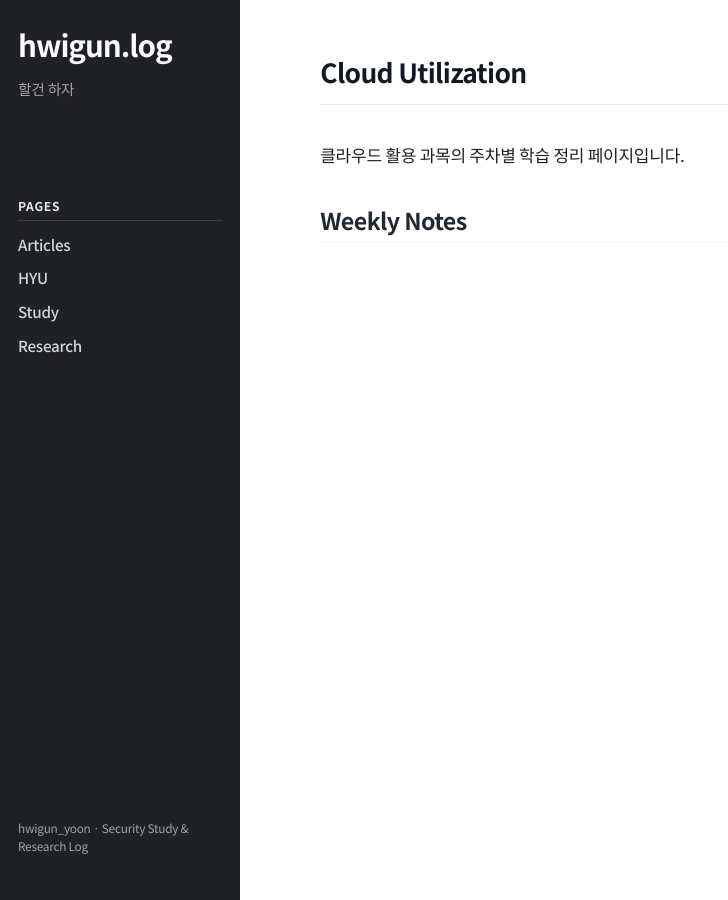
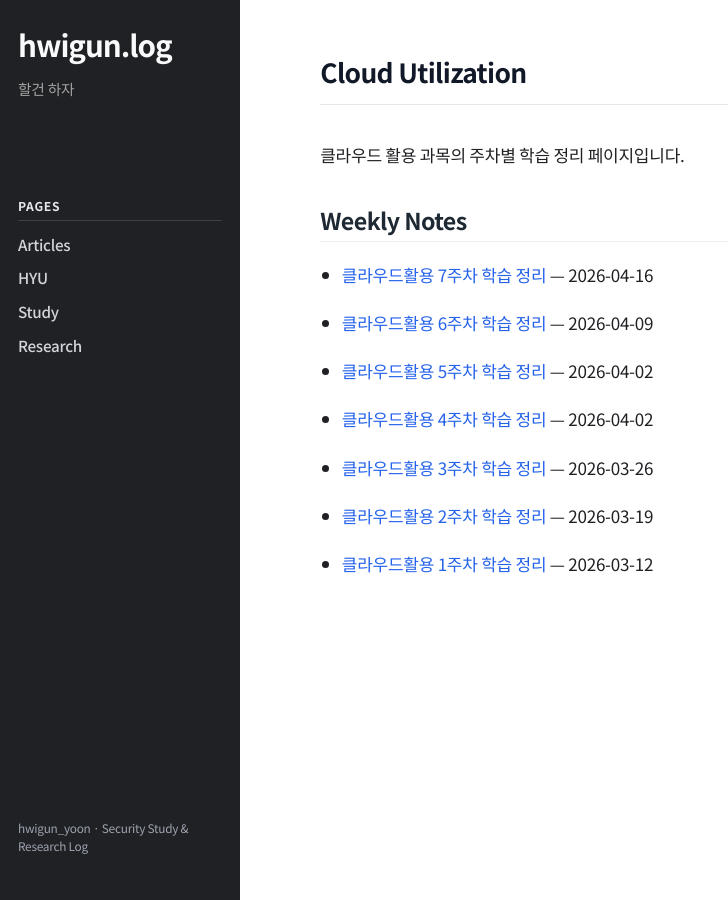
Before and after one commit to Hwigun46/Hwigun46.github.io, a Jekyll site: the page built from cloud-utilization.md, in a window 1280 px wide. Shown: the whole page, without its empty margins (0-728 px from the left). Built offline with Jekyll 4.4.1, drawn with Linux system fonts in a browser that asks for light colours; some web fonts are replaced.

Commit message:
fix setting

```diff
--- a/cloud-utilization.md
+++ b/cloud-utilization.md
@@ -9,7 +9,7 @@ permalink: /hyu/cloud-utilization/
 ## Weekly Notes
 
 {% for post in site.posts %}
-{% if post.categories contains "hyu" and post.tags contains "cloud-usage" %}
+{% if post.categories contains "hyu" and post.tags contains "cloud-utilization" %}
 - [{{ post.title }}]({{ post.url | relative_url }}) — {{ post.date | date: site.date_format }}
 {% endif %}
 {% endfor %}
```
